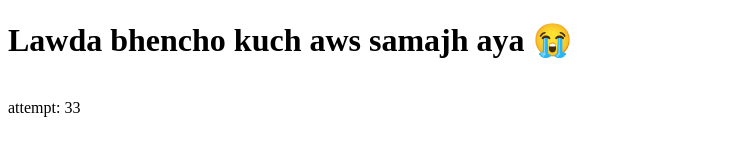
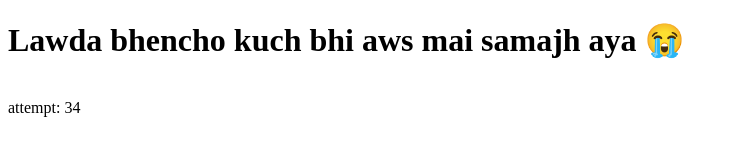
Before and after one commit to nitinjha04/aws, a plain HTML site: page index.html in a window 1280 px wide. Shown: the whole page, without its empty margins (0-737 px from the left). Drawn offline with Linux system fonts and the light colour scheme.

Commit message:
aws configure

```diff
--- a/index.html
+++ b/index.html
@@ -6,8 +6,8 @@
     <title>Document</title>
 </head>
 <body>
-    <h1>Lawda bhencho kuch aws samajh aya 😭</h1>
+    <h1>Lawda bhencho kuch bhi aws mai samajh aya 😭</h1>
     <br/>
-<span> attempt: 33 </span>
+<span> attempt: 34 </span>
 </body>
 </html>
```
